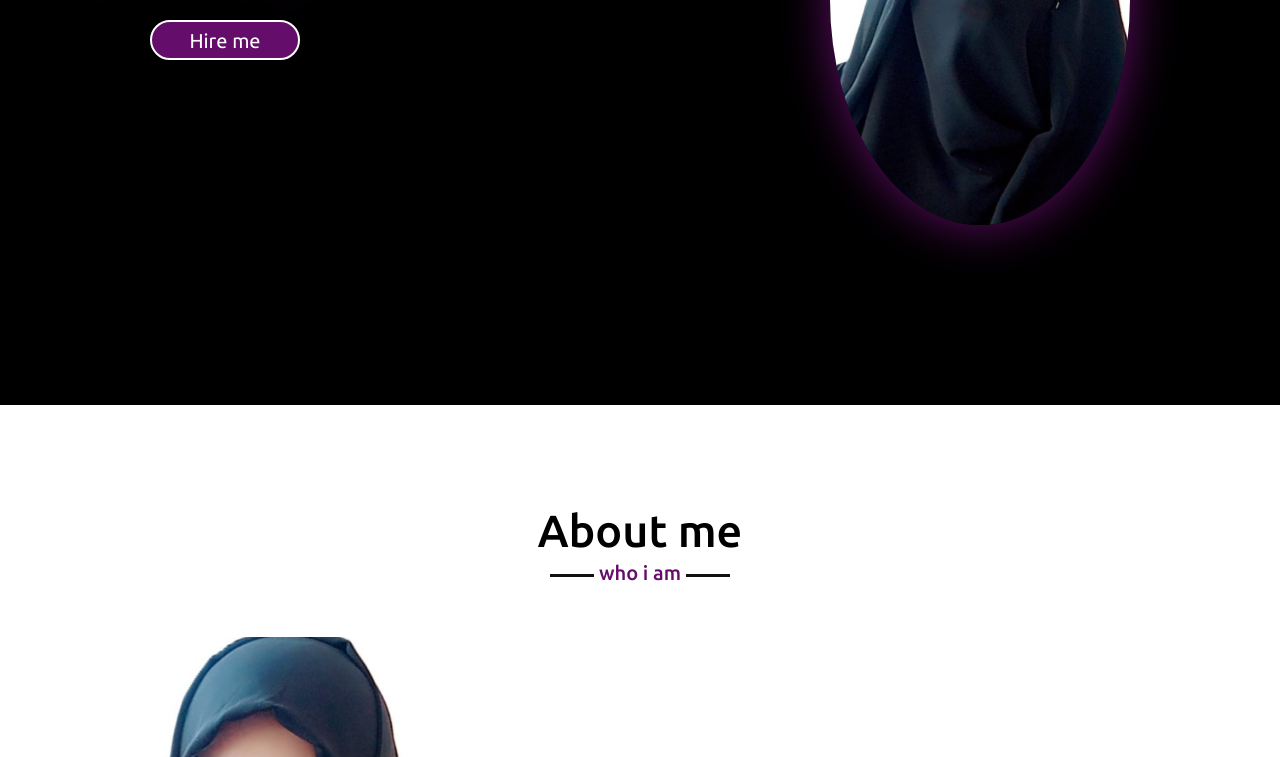
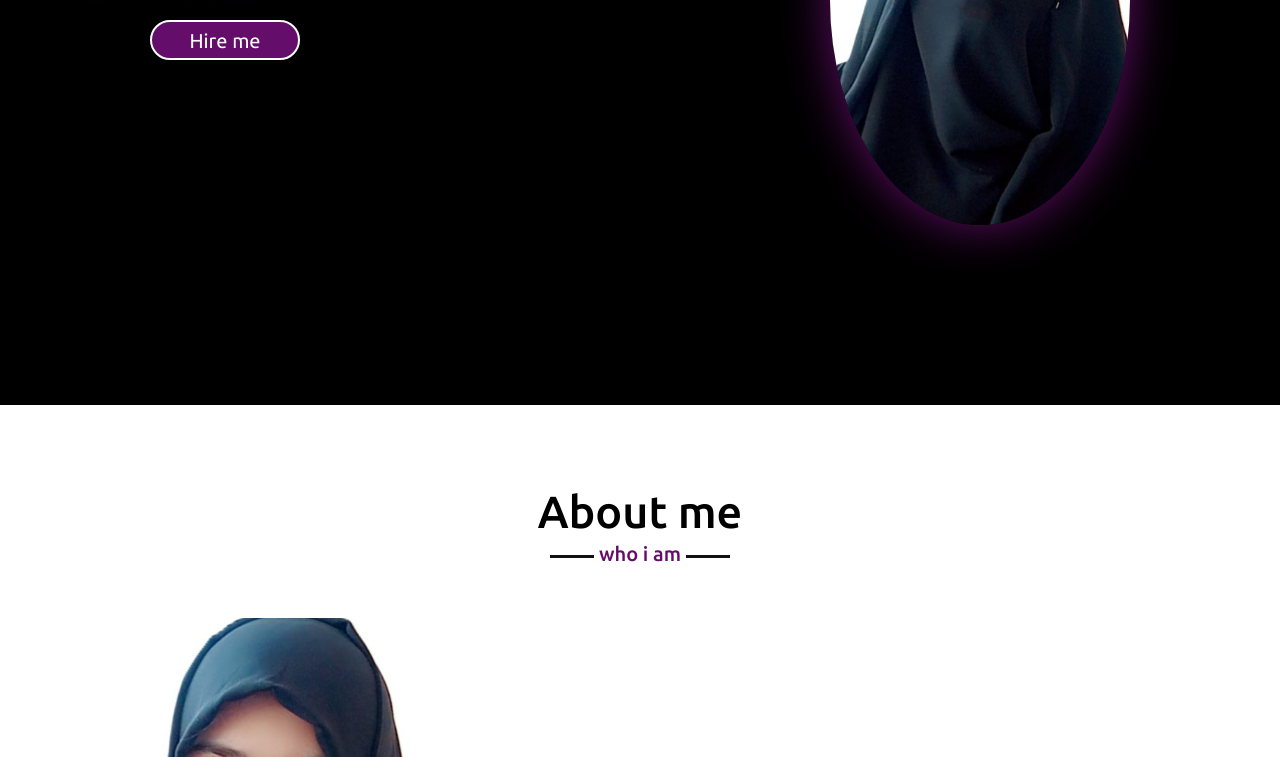
Before and after one commit to MaryamAkbar123/Personal_Portfolio, a plain HTML site: page index.html in a window 1280 px wide. Shown: the part 395-1152 px from the top of the page. Drawn offline with nearby package versions, Linux system fonts and the light colour scheme.

Commit message:
Update style.css

```diff
--- a/style.css
+++ b/style.css
@@ -27,9 +27,16 @@ html{
 }
 
 /* all similar content styling codes */
-section{
-    padding: 100px 0;
+
+section {
+    height: 100vh; /* Full screen height */
+    display: flex;
+    align-items: center; /* Center content vertically */
+    justify-content: center; /* Center content horizontally */
+    padding: 0; /* Remove padding to align with full height */
+    box-sizing: border-box;
 }
+
 .max-width{
     max-width: 1300px;
     padding: 0 80px;
```
